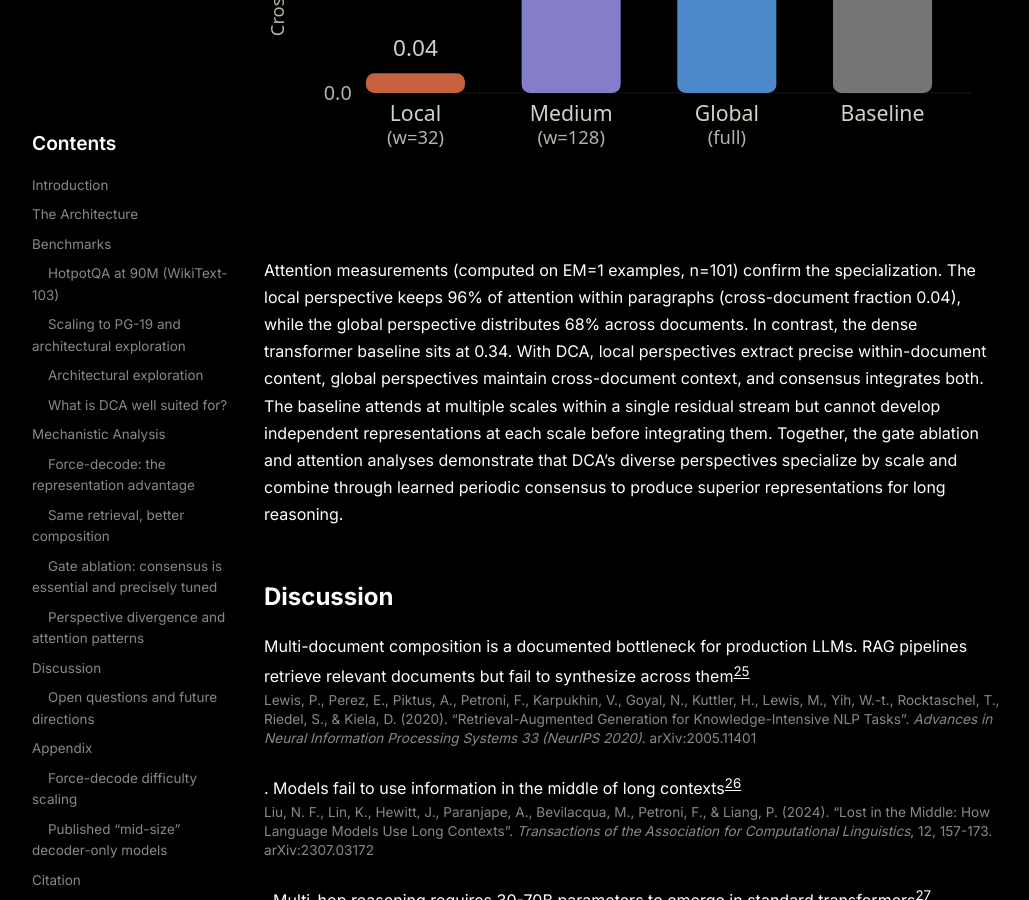
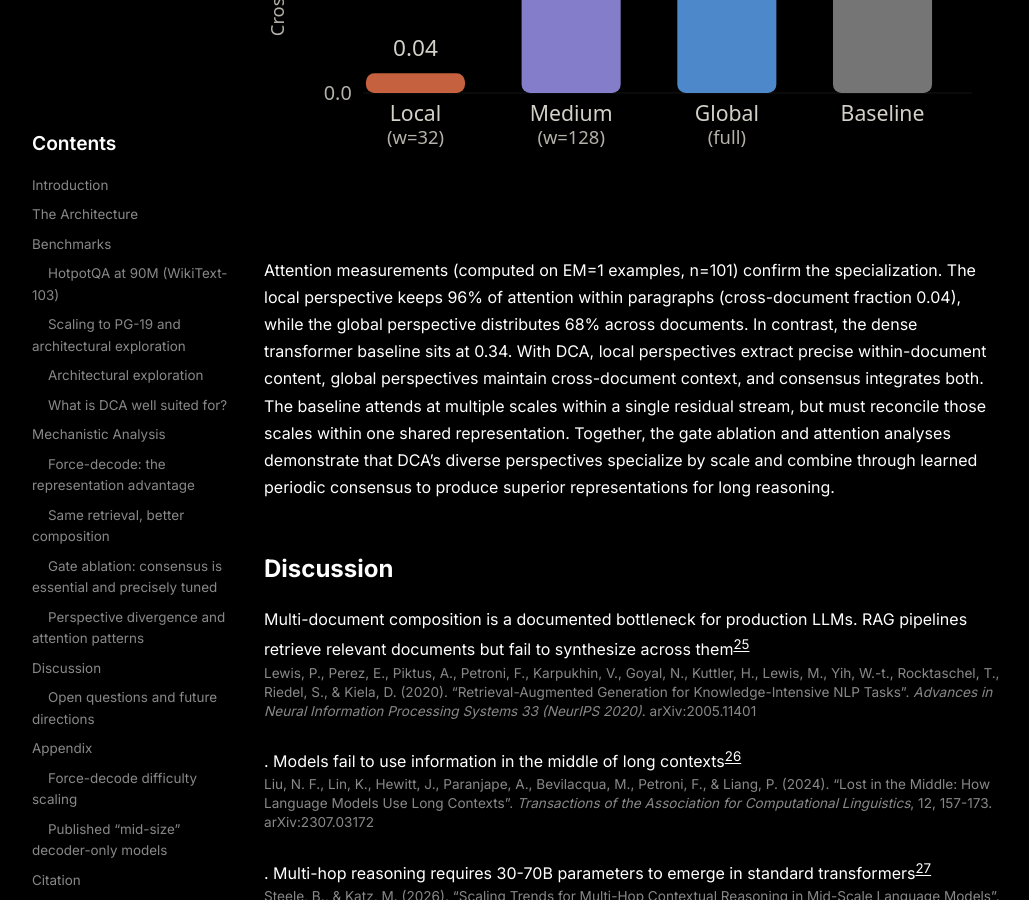
Before and after one commit to IluvatarLabs/iluvatarlabs.github.io, a Jekyll site: the page built from _posts/2026-03-26-divergent-convergent-attention.md, in a window 1280 px wide and 900 px high, scrolled down 16348 px. Shown: the whole window, without its empty margins (8-1037 px from the left). Built offline with Jekyll 4.4.1, drawn with Linux system fonts in a browser that asks for light colours; some of the changed text lies outside the part shown.

Commit message:
Update DCA blog post: clarify baseline limitation and composition advantage

```diff
--- a/_posts/2026-03-26-divergent-convergent-attention.md
+++ b/_posts/2026-03-26-divergent-convergent-attention.md
@@ -373,7 +373,7 @@ Next, we evaluated whether the perspectives actually develop distinct, complemen
 
 ![Figure 6: Cross-document attention fraction](/assets/images/divergent-convergent-attention/fig4_cross_doc_attention.svg)
 
-Attention measurements (computed on EM=1 examples, n=101) confirm the specialization. The local perspective keeps 96% of attention within paragraphs (cross-document fraction 0.04), while the global perspective distributes 68% across documents. In contrast, the dense transformer baseline sits at 0.34. With DCA, local perspectives extract precise within-document content, global perspectives maintain cross-document context, and consensus integrates both. The baseline attends at multiple scales within a single residual stream but cannot develop independent representations at each scale before integrating them. Together, the gate ablation and attention analyses demonstrate that DCA's diverse perspectives specialize by scale and combine through learned periodic consensus to produce superior representations for long reasoning.
+Attention measurements (computed on EM=1 examples, n=101) confirm the specialization. The local perspective keeps 96% of attention within paragraphs (cross-document fraction 0.04), while the global perspective distributes 68% across documents. In contrast, the dense transformer baseline sits at 0.34. With DCA, local perspectives extract precise within-document content, global perspectives maintain cross-document context, and consensus integrates both. The baseline attends at multiple scales within a single residual stream, but must reconcile those scales within one shared representation. Together, the gate ablation and attention analyses demonstrate that DCA's diverse perspectives specialize by scale and combine through learned periodic consensus to produce superior representations for long reasoning.
 
 ## Discussion
 
```
Also changed, not shown: other parts of _posts/2026-03-26-divergent-convergent-attention.md (+1 -1 lines).
